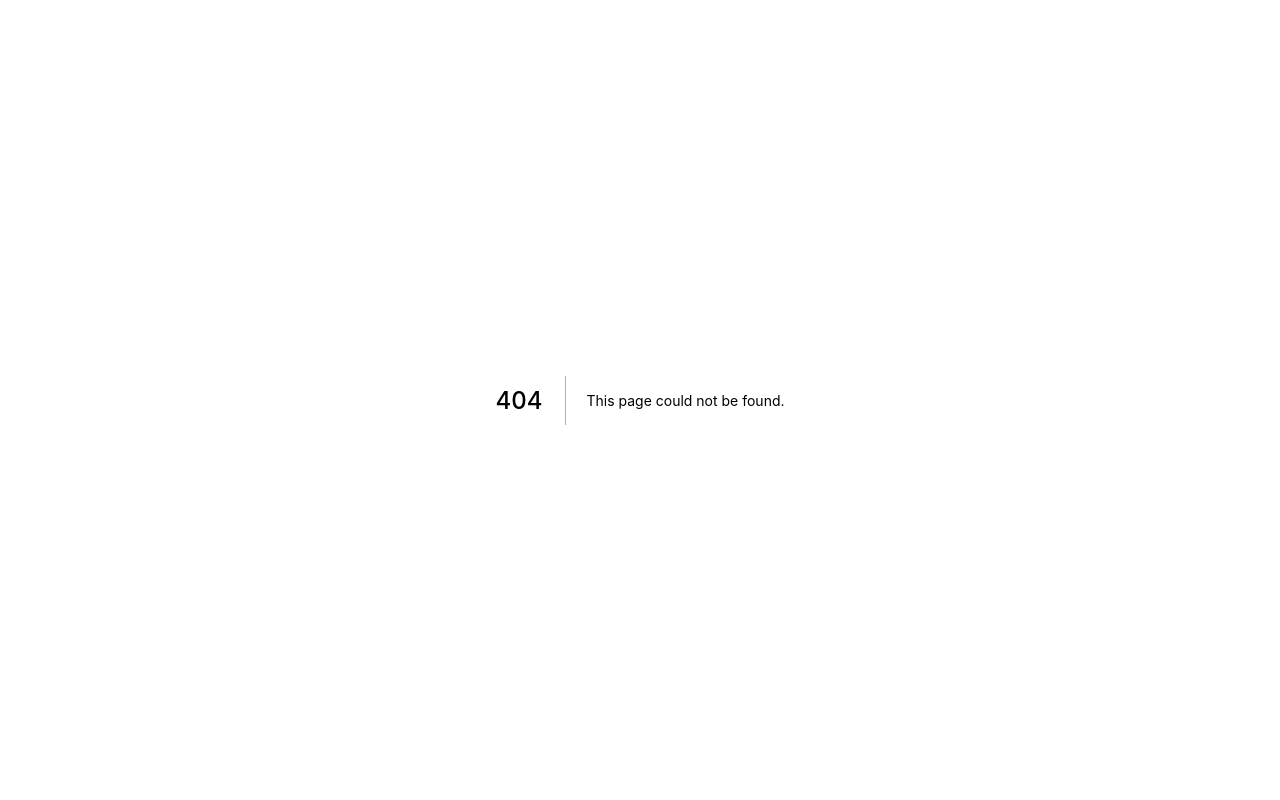
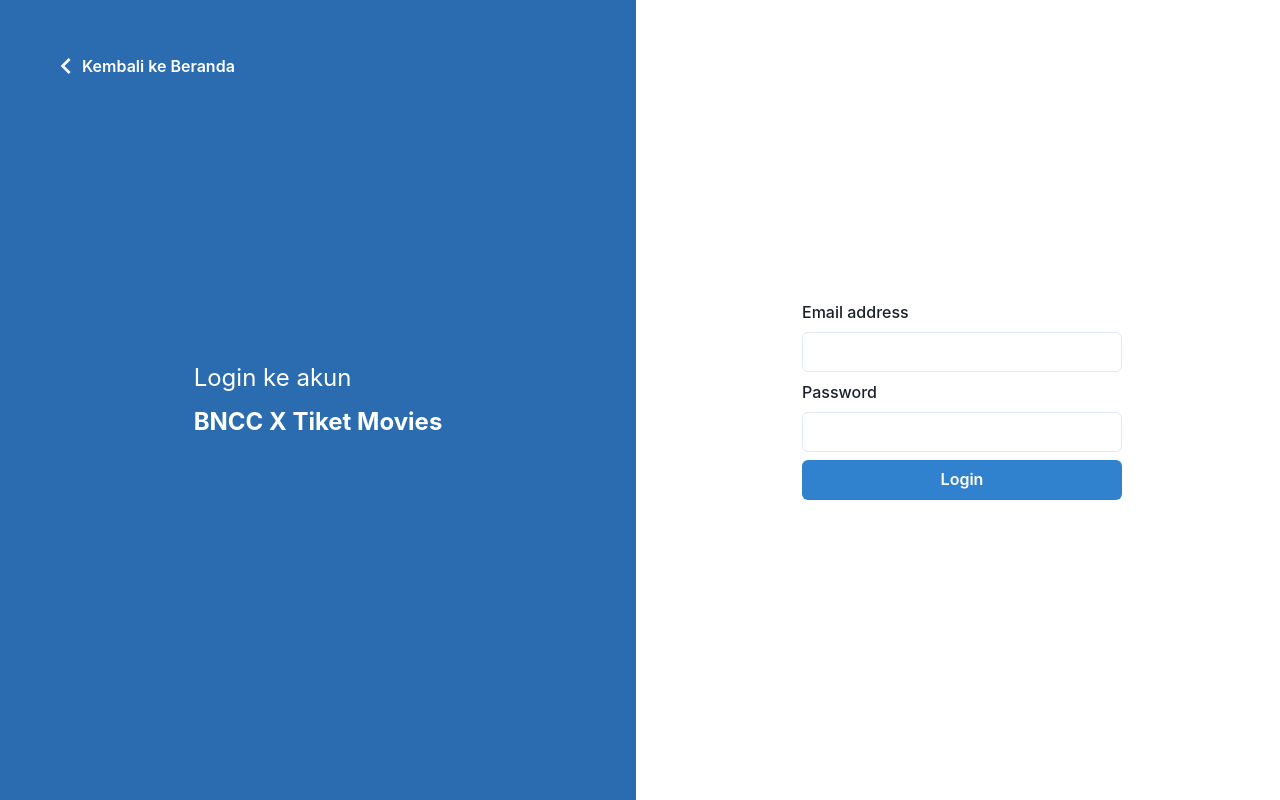
Before and after one commit to sendotjiam/tiket-movies, a Next.js app: page /login in a window 1280 px wide. Before the commit this address had no page. Built offline with nearby package versions, Linux system fonts and the light colour scheme.

Commit message:
Added auth login UI

```diff
--- a/package.json
+++ b/package.json
@@ -8,6 +8,7 @@
     "lint": "next lint"
   },
   "dependencies": {
+    "@chakra-ui/icons": "^1.1.1",
     "@chakra-ui/react": "^1.6.10",
     "@emotion/react": "^11.5.0",
     "@emotion/styled": "^11.3.0",
--- a/pages/_app.js
+++ b/pages/_app.js
@@ -1,4 +1,5 @@
 import { ChakraProvider } from '@chakra-ui/react'
+import '../public/css/login.css'
 
 function MyApp({ Component, pageProps }) {
   return (
--- /dev/null
+++ b/pages/login.js
@@ -0,0 +1,65 @@
+import {
+	Box,
+	Center,
+	Stack,
+	VStack,
+	FormControl,
+	FormLabel,
+	Input,
+	Button,
+	Text,
+} from '@chakra-ui/react';
+import { ChevronLeftIcon } from '@chakra-ui/icons';
+
+const Login = () => {
+	return (
+		<Stack
+			className={'stack'}
+			direction={['column', 'row']}
+			height={'100vh'}
+			width={'100vw'}
+		>
+			<Box flex='1' className='box' bg={'#2B6CB0'}>
+				<Center color={'white'} height={'100%'}>
+					<Button
+						colorScheme='white'
+						variant='link'
+						pos={'absolute'}
+						top={'50'}
+						left={'50'}
+					>
+						<ChevronLeftIcon w={'8'} h={'8'} />
+						<Text display={{ base: 'none', sm: 'block' }}>
+							Kembali ke Beranda
+						</Text>
+					</Button>
+					<VStack align={{ base: 'center', sm: 'start' }}>
+						<Text fontSize={'24px'}>Login ke akun</Text>
+						<Text fontSize={'24px'} fontWeight={'bold'}>
+							BNCC X Tiket Movies
+						</Text>
+					</VStack>
+				</Center>
+			</Box>
+			<Box flex='1' className='box' bg={'white'}>
+				<Center height={'100%'}>
+					<VStack width={'320px'}>
+						<FormControl>
+							<FormLabel htmlFor='email'>Email address</FormLabel>
+							<Input id='email' type='email' />
+						</FormControl>
+						<FormControl>
+							<FormLabel htmlFor='password'>Password</FormLabel>
+							<Input id='password' type='password' />
+						</FormControl>
+						<Button colorScheme='blue' width='100%'>
+							Login
+						</Button>
+					</VStack>
+				</Center>
+			</Box>
+		</Stack>
+	);
+};
+
+export default Login;
--- /dev/null
+++ b/public/css/login.css
@@ -0,0 +1,9 @@
+@media screen and (max-width: 768px) {
+    .stack {
+        flex-direction: column !important;
+    }
+}
+
+@media screen and (max-width: 900px) {
+
+}
```
Also changed, not shown: pages/index.js (+11 -5 lines), 1 other file (tests, documents, lock files or other folders).
